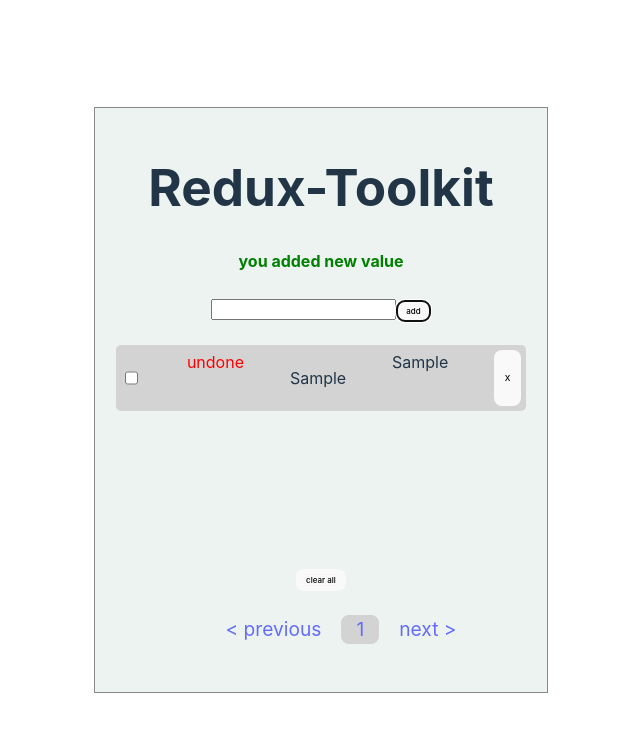
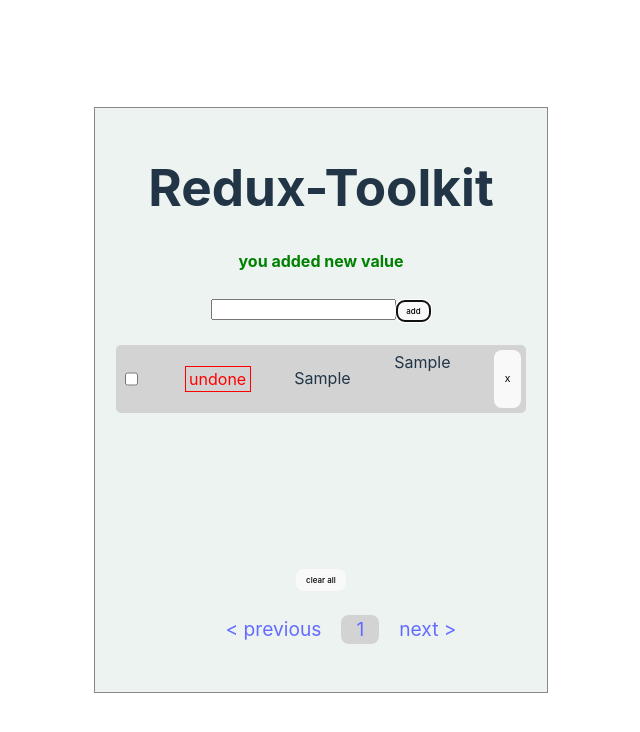
Before and after one commit to danielu96/Redux-Toolkit, a React (Vite) app: page / in a window 1280 px wide. Both pictures are taken after typing "Sample" into the empty fields and a click on the button "add". Shown: the top 732 px of the page, without its empty margins (319-959 px from the left). Built offline with nearby package versions, Linux system fonts and the light colour scheme.

Commit message:
.undone .completed width:4rem

```diff
--- a/src/App.css
+++ b/src/App.css
@@ -101,10 +101,16 @@
   }
 }
 .undone{
+  width:4rem;
   color: red;
+  border: solid 1px red;
+ margin:1rem auto;
 }
 .completed{
+  width:4rem;
   color: blue;
+  margin:1rem auto;
+  border: solid 1px blue;
 }
 
 .alert-danger{
@@ -129,3 +135,6 @@
 .singleItem:hover{
   background-color: #697d7d;
 }
+.singleTask{
+  width: 5rem;
+}
```
